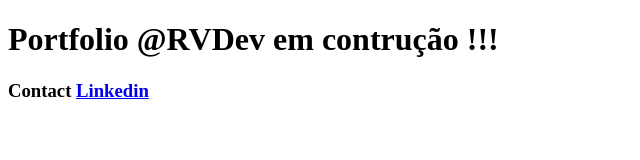
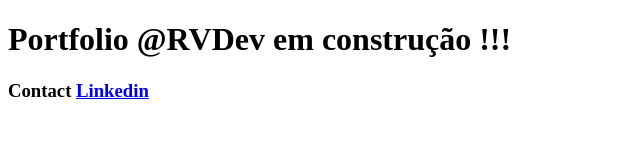
Before and after one commit to RicardoAVieira/portfolio, a Next.js app: page / in a window 1280 px wide. Shown: the top 160 px of the page, without its empty margins (0-640 px from the left). Built offline with nearby package versions, Linux system fonts and the light colour scheme.

Commit message:
Coreção de texto

```diff
--- a/pages/index.js
+++ b/pages/index.js
@@ -2,7 +2,7 @@ function Home() {
   return <div>
 
     <h1>
-      Portfolio @RVDev em contrução !!!
+      Portfolio @RVDev em construção !!!
     </h1>
     <h3 className="link">
       Contact <a href="https://www.linkedin.com/in/ricardoav/">Linkedin</a>
```
